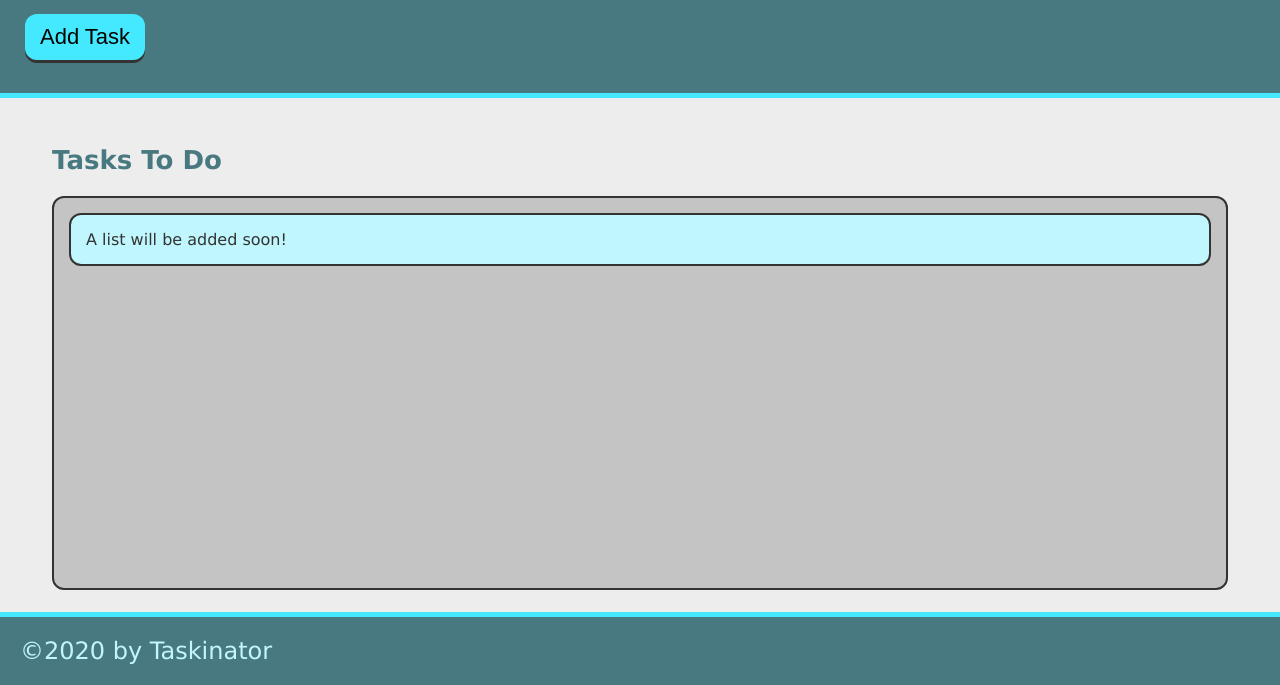
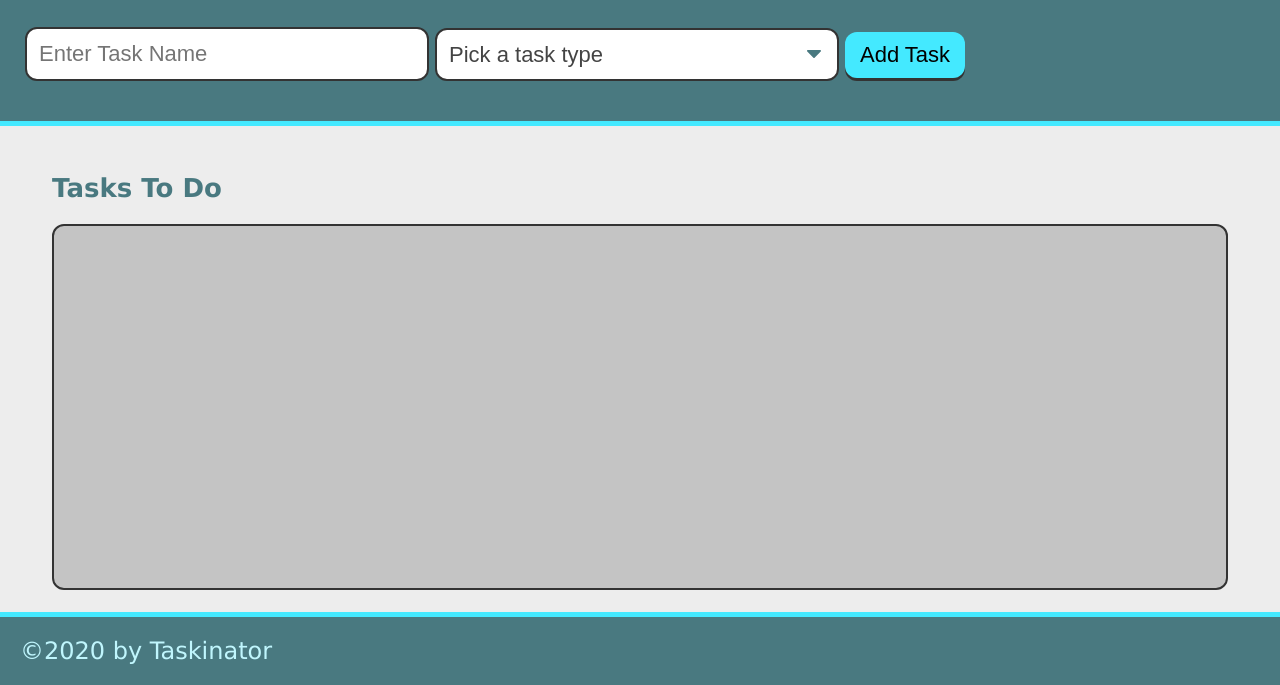
Before and after one commit to Chris-t-b/taskinator, a plain HTML site: page index.html in a window 1280 px wide. Shown: the part 115-800 px from the top of the page. Drawn offline with Linux system fonts and the light colour scheme.

Commit message:
added form styling

```diff
--- a/index.html
+++ b/index.html
@@ -15,14 +15,28 @@
         <p>
             click button below to add new task!
         </p>
-        <button class="btn" id="save-task">Add Task</button>
+        <form id="task-form">
+            <div class="form-group">
+                <input type="text" name="task-name" placeholder="Enter Task Name" />
+            </div>
+            <div class="form-group">
+                <select name="task-type" class="select-dropdown">
+                    <option value="" disabled selected>Pick a task type</option>
+                    <option value="Print">Print</option>
+                    <option value="Web">Web</option>
+                    <option value="Mobile">Mobile</option>
+                </select>
+            </div>
+            <div class="form-group">
+                <button class="btn" id="save-task" type="submit">Add Task</button>
+            </div>
+        </form>
     </header>
+
     <main class="page-content">
         <section class="task-list-wrapper">
             <h2 class="list-title">Tasks To Do</h2>
-            <ul class="task-list" id="tasks-to-do">
-                <li class="task-item">A list will be added soon!</li>
-            </ul>
+            <ul class="task-list" id="tasks-to-do"></ul>
         </section>
     </main>
 
```
